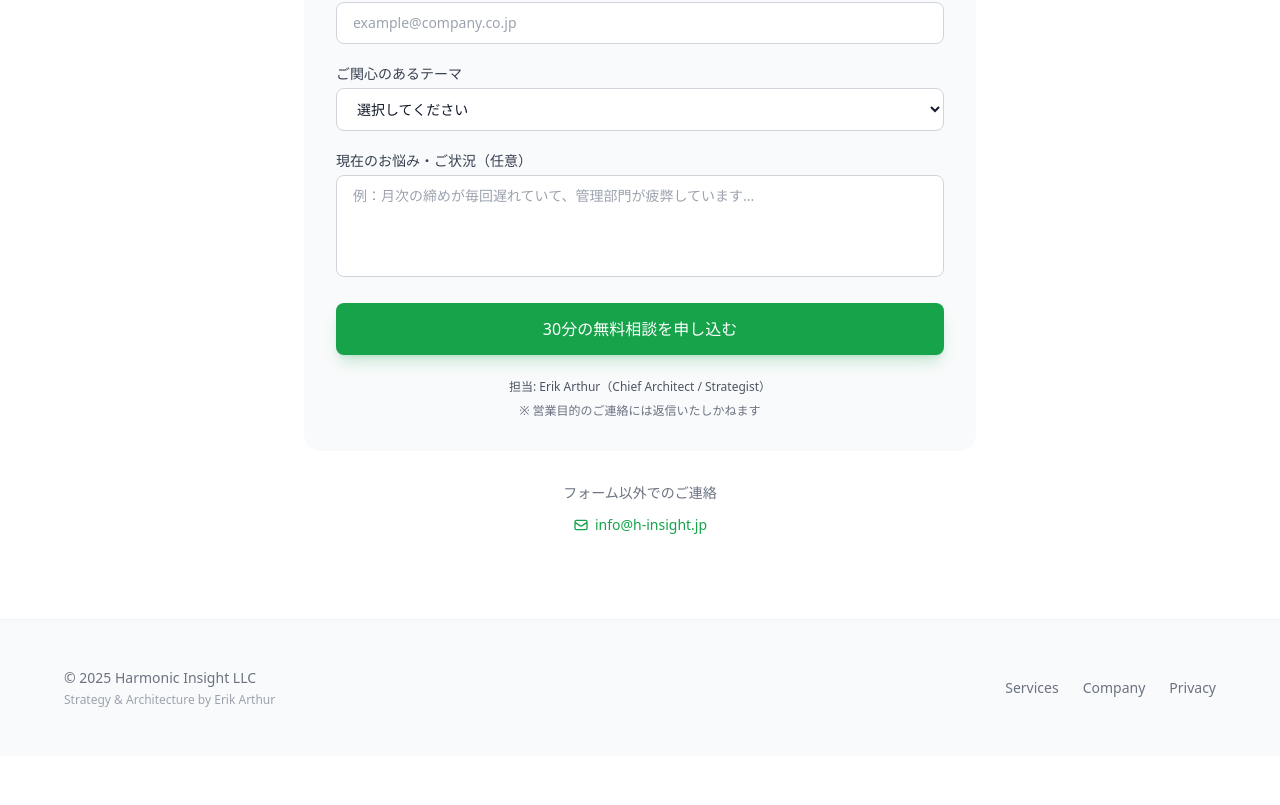
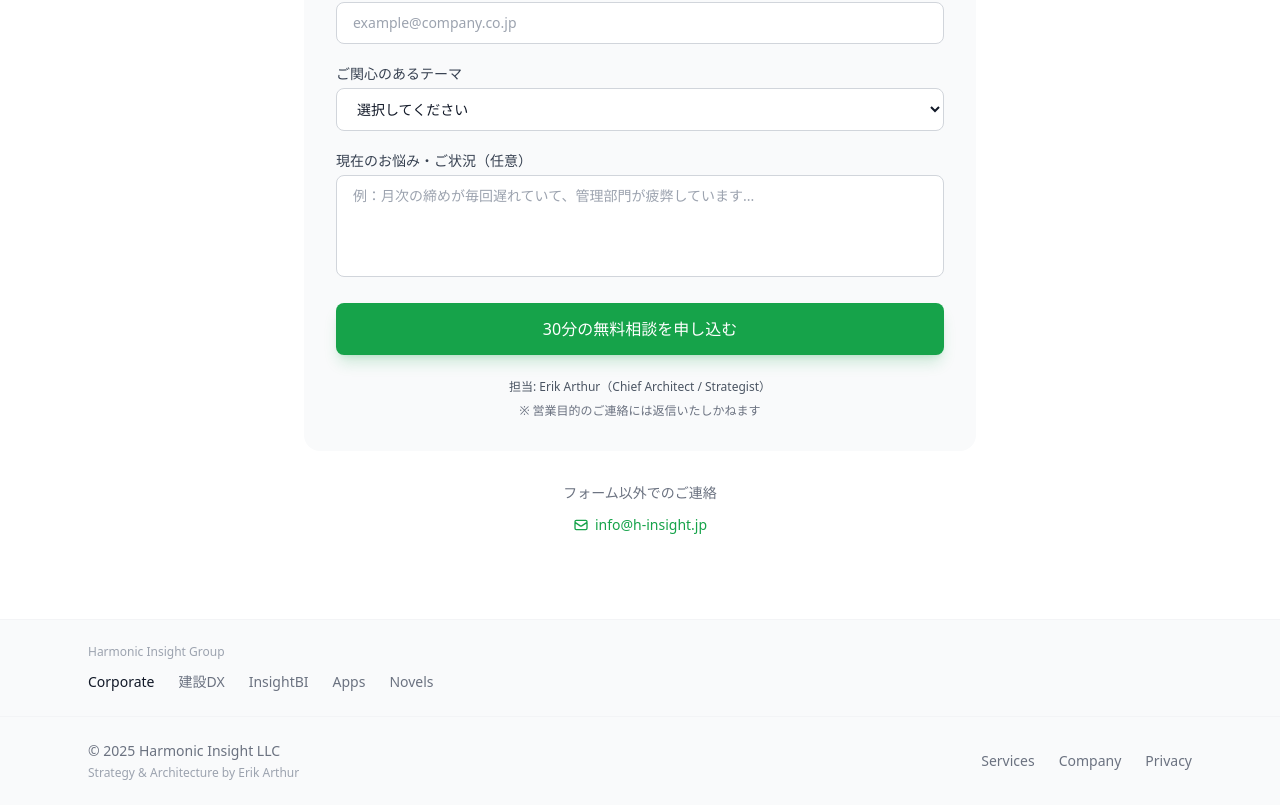
Before and after one commit to HarmonicInsight/site-corporate, a Next.js app: page / in a window 1280 px wide. Shown: the part 2088-2893 px from the top of the page. Before the commit the page ends 2844 px from the top, so only its background shows below. Built offline with nearby package versions, Linux system fonts and the light colour scheme.

Commit message:
feat: Add group navigation to Footer

```diff
--- a/components/Footer.tsx
+++ b/components/Footer.tsx
@@ -6,6 +6,15 @@ import { usePathname } from "next/navigation";
 export default function Footer() {
   const pathname = usePathname();
   const isEnglish = pathname.startsWith("/en");
+
+  // Group sites (same as Header)
+  const groupSites = [
+    { href: "/", label: "Corporate", current: true },
+    { href: "https://const-dx-home.vercel.app/", label: "建設DX", external: true },
+    { href: "https://insight-bi-ruby.vercel.app/", label: "InsightBI", external: true },
+    { href: "https://h-insight-apps-portal.vercel.app/", label: "Apps", external: true },
+    { href: "https://novels.h-insight.jp/", label: "Novels", external: true },
+  ];
 
   const navItems = isEnglish
     ? [
@@ -20,8 +29,43 @@ export default function Footer() {
       ];
 
   return (
-    <footer className="py-8 sm:py-12 px-4 sm:px-6 bg-gray-50 dark:bg-gray-900/50 border-t border-gray-100 dark:border-gray-800">
-      <div className="max-w-6xl mx-auto">
+    <footer className="bg-gray-50 dark:bg-gray-900/50 border-t border-gray-100 dark:border-gray-800">
+      {/* Group Sites */}
+      <div className="border-b border-gray-100 dark:border-gray-800">
+        <div className="max-w-6xl mx-auto px-4 sm:px-6 py-6">
+          <p className="text-xs text-gray-400 dark:text-gray-500 mb-3">Harmonic Insight Group</p>
+          <nav className="flex flex-wrap gap-x-6 gap-y-2">
+            {groupSites.map((site) =>
+              site.external ? (
+                <a
+                  key={site.href}
+                  href={site.href}
+                  target="_blank"
+                  rel="noopener noreferrer"
+                  className="text-sm text-gray-500 dark:text-gray-400 hover:text-primary-600 dark:hover:text-primary-400 transition-colors"
+                >
+                  {site.label}
+                </a>
+              ) : (
+                <Link
+                  key={site.href}
+                  href={site.href}
+                  className={`text-sm transition-colors ${
+                    site.current
+                      ? "text-gray-900 dark:text-white font-medium"
+                      : "text-gray-500 dark:text-gray-400 hover:text-primary-600 dark:hover:text-primary-400"
+                  }`}
+                >
+                  {site.label}
+                </Link>
+              )
+            )}
+          </nav>
+        </div>
+      </div>
+
+      {/* Main Footer */}
+      <div className="max-w-6xl mx-auto px-4 sm:px-6 py-6">
         <div className="flex flex-col sm:flex-row items-center justify-between gap-4">
           <div className="text-center sm:text-left">
             <p className="text-sm text-gray-500 dark:text-gray-400">
```
